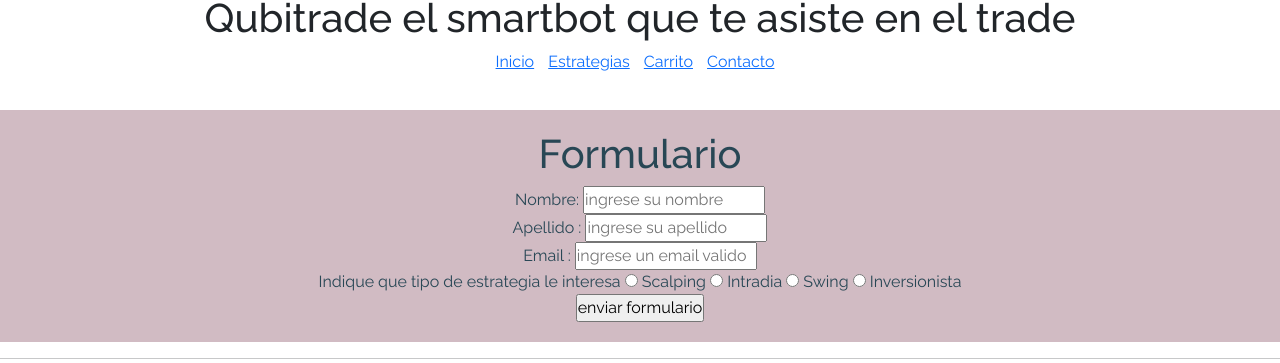
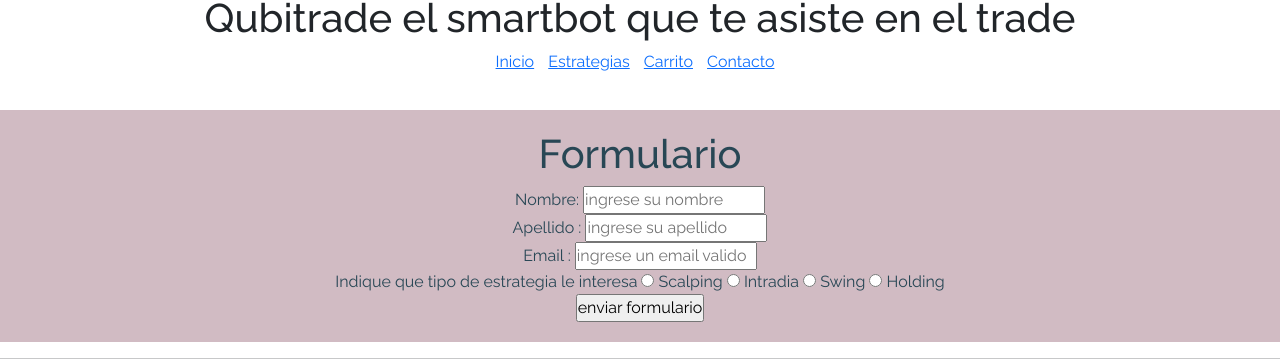
Before and after one commit to Alejastrone/poryecto_talento, a plain HTML site: page pages/contactanos.html in a window 1280 px wide. Shown: the part 176-539 px from the top of the page. Drawn offline with nearby package versions, Linux system fonts and the light colour scheme.

Commit message:
Update contactanos.html

```diff
--- a/pages/contactanos.html
+++ b/pages/contactanos.html
@@ -54,7 +54,7 @@
                         <input type="radio" name="estrategia[]" id="Swing" value="Swing">
                         <label for="Swing">Swing</label>
                         <input type="radio" name="estrategia[]" id="Holding" value="Holding">
-                        <label for="Inversionista">Inversionista</label>
+                        <label for="Holding">Holding</label>
                     </div>
                     <div>
                         <input type="submit" value="enviar formulario">
```
